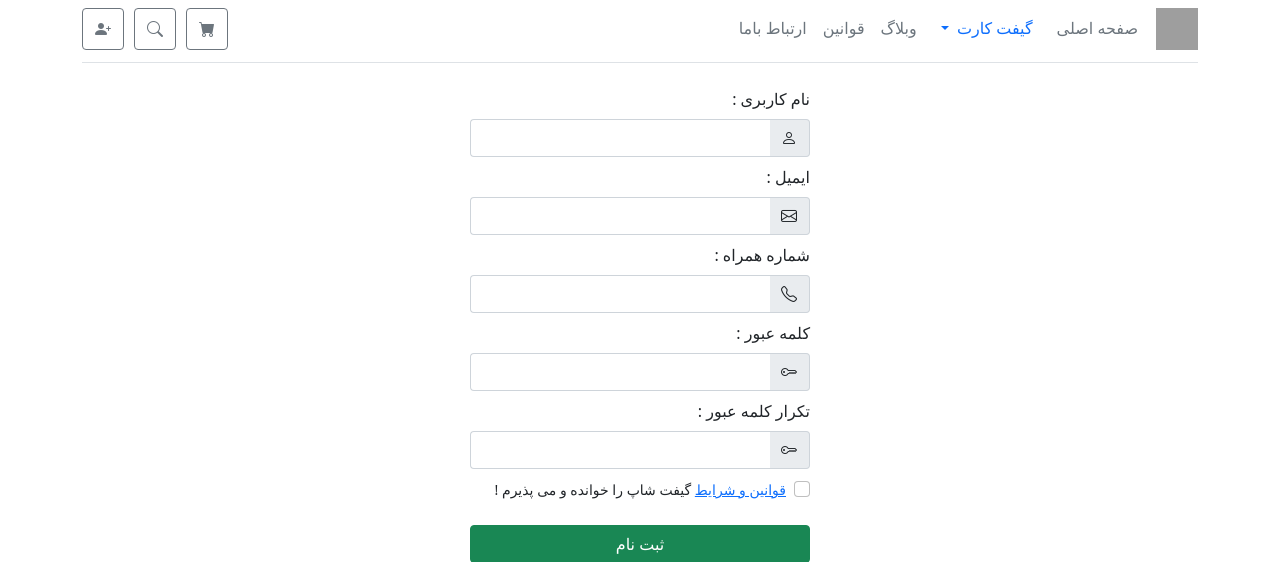
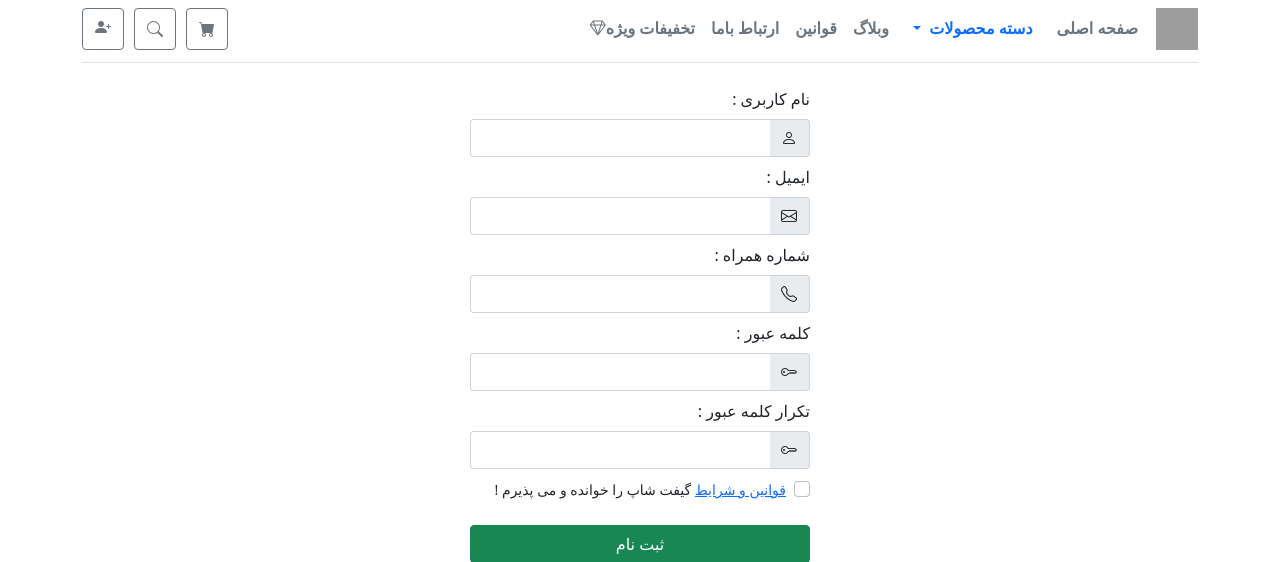
Before and after one commit to 0x73am43l/Gifts-Shop-fa, a Django app: template templates/account/register.html in a window 1280 px wide. Shown: the top 562 px of the page. Run offline with Django 4.2, Linux system fonts and the light colour scheme; the template is opened without the code that fills it, so the values that code supplies are empty; some libraries are stand-ins or nearby versions; grey boxes are pictures that could not be loaded.

Commit message:
Update: Template

```diff
--- a/templates/base/navbar.html
+++ b/templates/base/navbar.html
@@ -3,24 +3,24 @@
     <div class="container">
         <div class="d-flex justify-content-between menu-container">
             <div class="logo d-flex justify-content-sm-end"><a href="/"><img src="{% static 'img/logo.png' %}" alt="logo" width="42" height="42" style="margin-left: 10px;" aria-label="logo"></a></div>
-            <ul class="nav col-sm-8 col-md-9 col-lg-auto me-lg-auto mb-2 justify-content-start mb-md-0">
+            <ul class="nav col-sm-8 col-md-9 col-lg-auto me-lg-auto mb-2 justify-content-start mb-md-0" style="font-weight: bold;">
                 <li><a href="/" class="d-none d-lg-block nav-link px-2 link-secondary text-velo hover-underline-animation">صفحه اصلی</a></li>
-                <li class="dropdown d-none d-lg-block">
+                <li class="dropdown mega-dropdown d-none d-lg-block">
                     <a class="nav-link dropdown-toggle text-velo" href="#" id="navbarDarkDropdownMenuLink" role="button" data-bs-toggle="dropdown" aria-expanded="false">
-                        گیفت کارت
+                        دسته محصولات
                     </a>
-                    <ul class="dropdown-menu dropdown-menu" aria-labelledby="navbarDarkDropdownMenuLink">
-                        <li><a class="dropdown-item text-velo hover-underline-animation" href="#"><span><i class="bi bi-steam"></i></span>استیم</a></li>
-                        <li><a class="dropdown-item text-velo hover-underline-animation" href="#"><span><i class="bi bi-cart4"></i></span>آمازون</a></li>
-                        <li><a class="dropdown-item text-velo hover-underline-animation" href="#"><span><i class="bi bi-google"></i></span>گوگل پلی</a></li>
-                        <li><a class="dropdown-item text-velo hover-underline-animation" href="#"><span><i class="bi bi-camera-reels-fill"></i></span>نت فلیکس</a></li>
-                        <li><a class="dropdown-item text-velo hover-underline-animation" href="#"><span><i class="bi bi-controller"></i></span>بلیزارد</a></li>
-
+                   <ul class="dropdown-menu dropdown-menu" aria-labelledby="navbarDarkDropdownMenuLink">
+                        <li><a class="dropdown-item text-velo hover-underline-animation" href="#"><span><i class="bi bi-steam">&emsp;</i></span>استیم</a></li>
+                        <li><a class="dropdown-item text-velo hover-underline-animation" href="#"><span><i class="bi bi-cart4">&emsp;</i></span>آمازون</a></li>
+                        <li><a class="dropdown-item text-velo hover-underline-animation" href="#"><span><i class="bi bi-google">&emsp;</i></span>گوگل پلی</a></li>
+                        <li><a class="dropdown-item text-velo hover-underline-animation" href="#"><span><i class="bi bi-camera-reels-fill">&emsp;</i></span>نت فلیکس</a></li>
+                        <li><a class="dropdown-item text-velo hover-underline-animation" href="#"><span><i class="bi bi-controller">&emsp;</i></span>بلیزارد</a></li>
                     </ul>
                 </li>
                 <li><a href="{% url 'blog' %}" class="d-none d-lg-block nav-link px-2 link-secondary text-velo">وبلاگ</a></li>
                 <li><a href="{% url 'terms' %}" class="d-none d-lg-block nav-link px-2 link-secondary text-velo">قوانین</a></li>
                 <li><a href="{% url 'support' %}" class="d-none d-lg-block nav-link px-2 link-secondary text-velo">ارتباط باما</a></li>
+                <li><a href="{% url 'support' %}" class="d-none d-lg-block nav-link px-2 link-secondary text-velo"> تخفیفات ویژه<i class="bi bi-gem"></i></a></li>
             </ul>
 
             <div class="d-flex justify-content-sm-start">
@@ -40,25 +40,19 @@
                         <img src="{% static 'img/avatar.jpg' %}" alt="avatar" width="38" height="38" class="rounded-circle user-avatar">
                     </a>
                     <ul class="dropdown-menu text-small user-menu-dropdown" aria-labelledby="dropdownUser1">
-                        <li><a class="dropdown-item text-velo" href="{% url 'dashboard' %}"><span><i class="bi bi-person-circle"></i></span>پروفایل</a></li>
-                        <li><a class="dropdown-item text-velo" href="#"><span><i class="bi bi-chat-dots"></i></span>تیکت</a></li>
-                        <li><a class="dropdown-item text-velo" href="#"><span><i class="bi bi-gear"></i></span>تنظیمات</a></li>
+                        <li><a class="dropdown-item text-velo" href="{% url 'dashboard' %}"><span><i class="bi bi-person-circle">&emsp;</i></span>پروفایل</a></li>
+                        <li><a class="dropdown-item text-velo" href="#"><span><i class="bi bi-chat-dots">&emsp;</i></span>تیکت</a></li>
+                        <li><a class="dropdown-item text-velo" href="#"><span><i class="bi bi-gear">&emsp;</i></span>تنظیمات</a></li>
                         <li>
                         <hr class="dropdown-divider">
                         </li>
-                        <li><a class="dropdown-item text-velo" href="#"><span><i class="bi bi-box-arrow-right"></i></span>خروج</a></li>
+                        <li><a class="dropdown-item text-velo" href="{% url 'logout' %}"><span><i class="bi bi-box-arrow-right">&emsp;</i></span>خروج</a></li>
                     </ul>
                 </div>
                 {% else %}
-                <button type="button" data-bs-toggle="modal" data-bs-target="#exampleModal" class="d-block btn btn-outline-secondary cart-btn link-green position-relative" style="margin-right: 10px;" data-bs-toggle="tooltip" data-bs-placement="bottom" title="ثبت نام">
-                    <i class="bi bi-person-plus-fill"></i>
-                </button>
-                <!-- <div class="justify-content-sm-start">
-                    <a href="{% url 'login' %}" class="btn btn-outline-success mr-10" role="button" style="margin-right: 10px;margin-top: 2px;">ورود</a>
-                </div>
-                <div class="justify-content-sm-start">
-                    <a href="{% url 'register' %}" class="btn btn-success mr-10" role="button" style="margin-left: 10px;margin-right: 10px;margin-top: 2px;">ثبت نام</a>
-                </div> -->
+                    <a href="{% url 'signin' %}" class="d-block btn btn-outline-secondary cart-btn link-green position-relative" style="margin-right: 10px;" data-bs-toggle="tooltip" data-bs-placement="bottom" title="ورود / ثبت نام">
+                        <i class="bi bi-person-plus-fill"></i>
+                    </a>
                 {% endif %}
             </div>
         </div>
```
